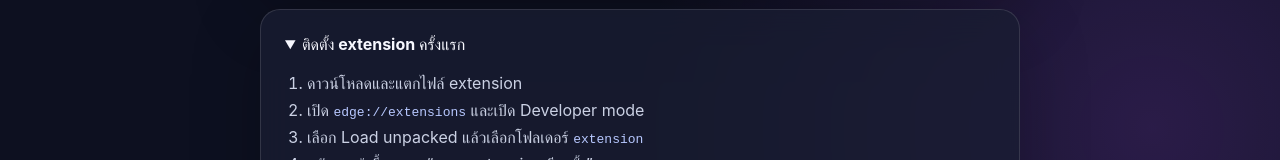
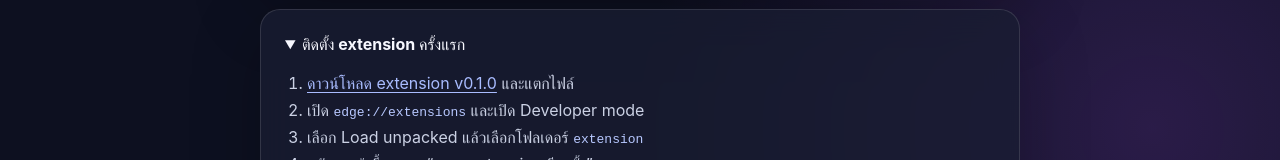
Before and after one commit to Senkira/poc-sso-by-extenstion, a browser extension: page public/index.html in a window 1280 px wide. Both pictures are taken after a click on the heading "ติดตั้ง extension ครั้งแรก". Shown: the part 901-1061 px from the top of the page. Drawn offline with Linux system fonts and the light colour scheme.

Commit message:
feat: host installable extension archive

```diff
--- a/public/index.html
+++ b/public/index.html
@@ -53,7 +53,7 @@
       <details class="card">
         <summary>ติดตั้ง extension ครั้งแรก</summary>
         <ol>
-          <li>ดาวน์โหลดและแตกไฟล์ extension</li>
+          <li><a href="/downloads/gemini-sso-launcher-extension-v0.1.0.zip" download>ดาวน์โหลด extension v0.1.0</a> และแตกไฟล์</li>
           <li>เปิด <code>edge://extensions</code> และเปิด Developer mode</li>
           <li>เลือก Load unpacked แล้วเลือกโฟลเดอร์ <code>extension</code></li>
           <li>กลับมาหน้านี้และกด “ตรวจ extension อีกครั้ง”</li>
--- a/public/styles.css
+++ b/public/styles.css
@@ -105,6 +105,8 @@ dd { margin: 0; overflow-wrap: anywhere; font-family: ui-monospace, SFMono-Regul
 details summary { cursor: pointer; font-weight: 750; }
 details ol { margin-bottom: 0; padding-left: 22px; color: #cbd1e4; line-height: 1.7; }
 code { color: #b8c8ff; }
+a { color: #a9bcff; text-underline-offset: 0.18em; }
+a:hover { color: #d1dbff; }
 
 footer { padding: 20px 16px 40px; color: #737c99; text-align: center; font-size: 0.85rem; }
 
```
Also changed, not shown: README.md, 3 other files.
